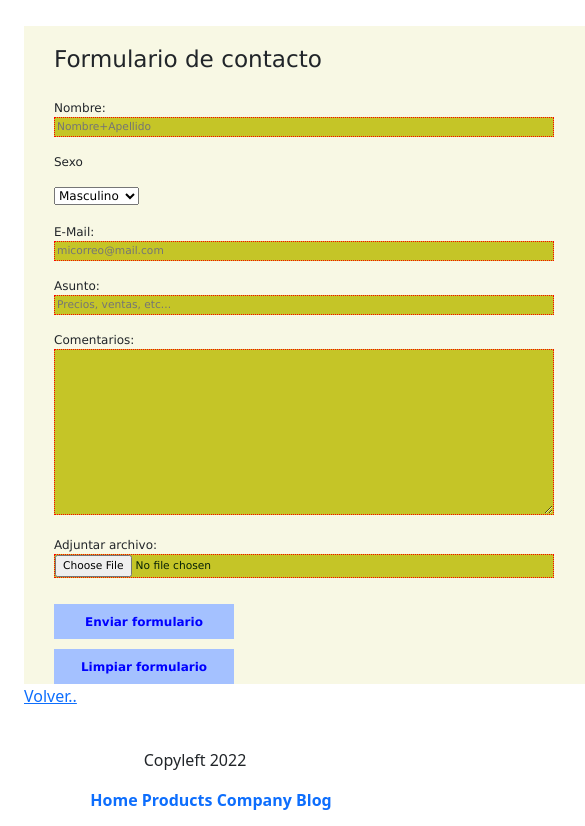
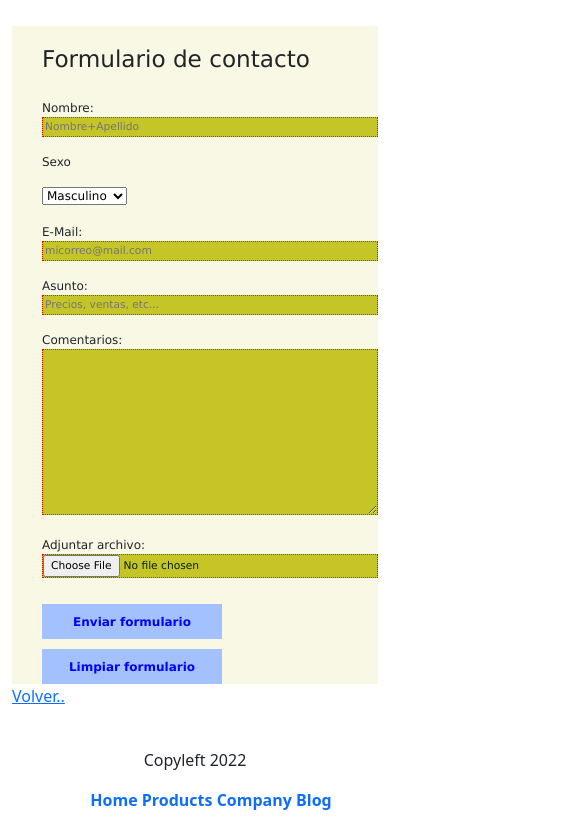
Before and after one commit to Emma-Bustamante/pre-entrega-three, a website: page contacto.html in a window 390 px wide. Shown: the part 90-916 px from the top of the page, 585 px wide, since content can reach past the window. Drawn offline with nearby package versions, Linux system fonts and the light colour scheme; a web font is replaced by a local one.

Commit message:
responsive

```diff
--- a/contacto.html
+++ b/contacto.html
@@ -42,7 +42,7 @@
                 </div>
               </nav>
     </header>
-    <main class="container-fluid">
+    <main >
           <h2><b>Contacto</b></h2>
           <form>
            <div id="formul">
--- a/scss/_formulario.scss
+++ b/scss/_formulario.scss
@@ -1,9 +1,5 @@
-@media (max-width: 768px){
-    #formul {
-        width: 100%;
 
-    }
-}
+
     #formul {
         padding: 20px 0px 0px 30px;   /* margen con valores: arriba - derecha - abajo - izquierda */
         font-family:verdana,arial;
@@ -48,3 +44,14 @@
     #b_submit {
         margin: -25px 0px 0px 380px;    /* margen con valores: arriba - derecha - abajo - izquierda */
     }
+
+
+    @media (max-width: 678px){
+        #formul {
+            width: 100%;
+
+            .campos {
+                width: 100%;
+            }
+        }
+    }
```
Also changed, not shown: package.json (+8 -0 lines), productos.html (+1 -1 lines), css/estilos.css. Lines whose indentation alone changed are shown as unchanged.
